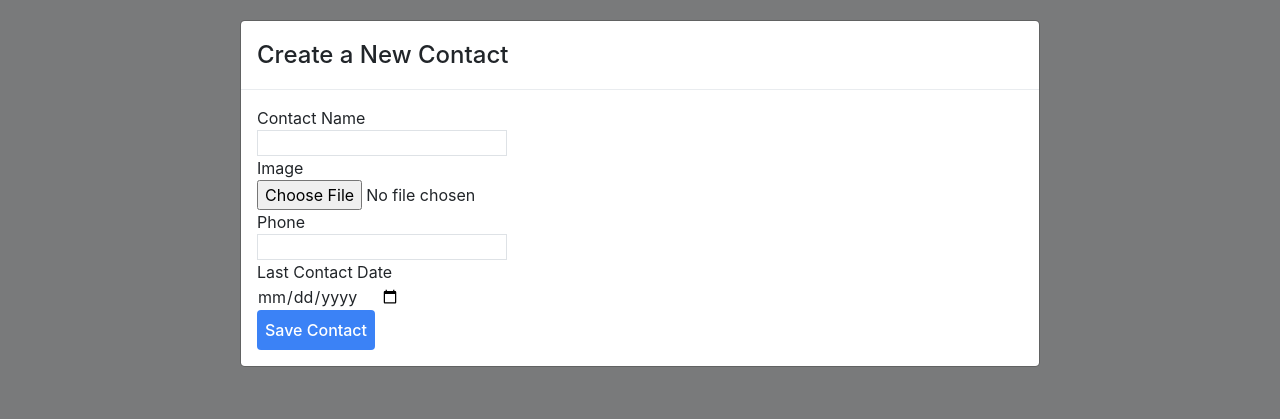
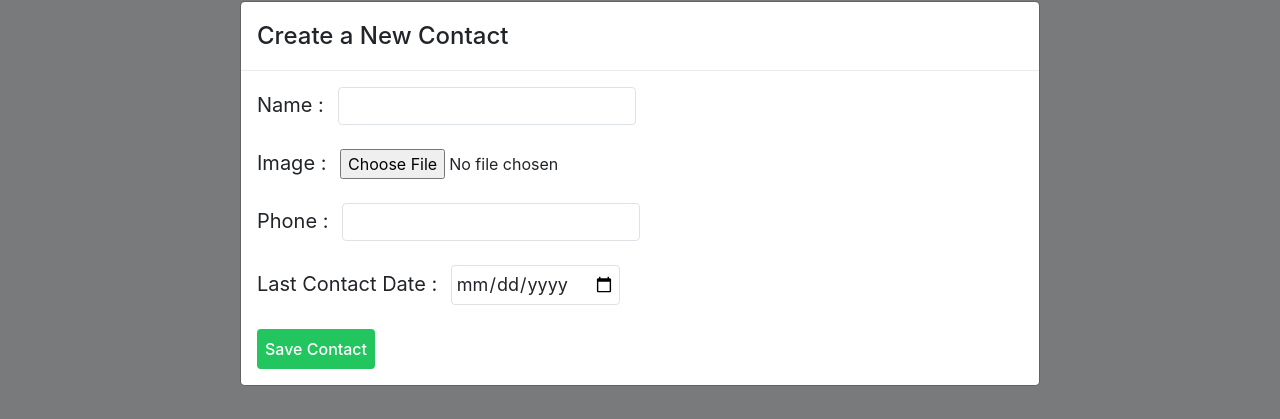
Before and after one commit to jai2201/dex-assessment-project, a React (Create React App) app: page / in a window 1280 px wide. Both pictures are taken after typing "Sample" into the empty fields and a click on the button "+ Add Contact". Shown: the part 207-626 px from the top of the page. Built offline with nearby package versions, Linux system fonts and the light colour scheme; no server answers; the HTML template or start-up script is replaced by a standard one.

Commit message:
styling: Add tailwind css styling to add and edit contact modal.

```diff
--- a/src/App.js
+++ b/src/App.js
@@ -6,6 +6,7 @@ import ContactCard from './components/ContactCard';
 import SearchBox from './components/SearchBox';
 import AddModal from './common/AddModal';
 import EditModal from './common/EditModal';
+
 window.Buffer = window.Buffer || require('buffer').Buffer;
 
 const S3_BUCKET = process.env.REACT_APP_S3_BUCKET;
@@ -41,7 +42,8 @@ function App() {
     }
   };
 
-  const handleSaveContact = async () => {
+  const handleSaveContact = async (event) => {
+    event.preventDefault();
     try {
       const imageS3URL = await handleImageUploadToS3(values.image);
       axios
@@ -75,7 +77,8 @@ function App() {
     }
   };
 
-  const handleUpdateContact = async () => {
+  const handleUpdateContact = async (event) => {
+    event.preventDefault();
     try {
       let body = {};
       if (values.image != null) {
@@ -100,6 +103,32 @@ function App() {
         )
         .then((res) => {
           console.log(res);
+          setEditModalShow(false);
+          setValues({
+            name: '',
+            image: null,
+            phone: '',
+            lastContactDate: '',
+            uploadedImageUrl: '',
+          });
+        })
+        .catch((err) => {
+          console.log(err);
+        });
+      getContacts();
+    } catch (error) {
+      console.log(error);
+    }
+  };
+
+  const handleDeleteContact = async (event) => {
+    event.preventDefault();
+    try {
+      axios
+        .delete(
+          `https://14jpf5t9kc.execute-api.ap-south-1.amazonaws.com/prod/contacts/${values.id}`
+        )
+        .then((res) => {
           setEditModalShow(false);
           setValues({
             name: '',
@@ -149,7 +178,7 @@ function App() {
           <p className="text-4xl font-semibold">Contacts</p>
           <SearchBox />
           <button
-            className="bg-blue-500 text-white p-2 rounded font-medium"
+            className="bg-blue-500 text-white p-2 rounded font-medium focus:outline-none"
             onClick={() => {
               setAddModalShow(true);
               setValues({
@@ -195,77 +224,115 @@ function App() {
           setAddModalShow={setAddModalShow}
           title="Create a New Contact"
         >
-          <p>Contact Name</p>
+          <form onSubmit={handleSaveContact}>
+            <span className="text-xl">Name : </span>
             <input
               type="text"
               required
-            className="border"
+              className="border rounded p-1 text-lg ml-2 focus:outline-none pl-1"
               value={values.name}
               onChange={handleChange('name')}
             />
-          <p>Image</p>
-          <input type="file" required onChange={handleChange('image')} />
-          <p>Phone</p>
+            <br />
+            <br />
+            <span className="text-xl">Image : </span>
+            <input
+              type="file"
+              className="ml-2"
+              required
+              onChange={handleChange('image')}
+            />
+            <br />
+            <br />
+            <span className="text-xl">Phone : </span>
             <input
               type="text"
               required
-            className="border"
+              className="border rounded p-1 text-lg ml-2 focus:outline-none pl-1"
               value={values.phone}
               onChange={handleChange('phone')}
             />
-          <p>Last Contact Date</p>
+            <br />
+            <br />
+            <span className="text-xl">Last Contact Date : </span>
             <input
               type="date"
               required
               value={values.lastContactDate}
               onChange={handleChange('lastContactDate')}
+              className="ml-2 text-lg border rounded p-1"
             />
             <br />
-          <button
-            className="bg-blue-500 text-white p-2 rounded font-medium"
-            onClick={handleSaveContact}
-          >
+            <br />
+            <button className="bg-green-500 text-white p-2 rounded font-medium">
               Save Contact
             </button>
+          </form>
         </AddModal>
         <EditModal
           editModalShow={editModalShow}
           setEditModalShow={setEditModalShow}
           title="Update Contact"
         >
-          <p>Contact Name</p>
+          <form onSubmit={handleUpdateContact}>
+            <span className="text-xl">Name : </span>
             <input
               type="text"
               required
-            className="border"
+              className="border rounded p-1 text-lg ml-2 focus:outline-none pl-1"
               value={values.name}
               onChange={handleChange('name')}
             />
-          <p>Upload new Image</p>
-          <img src={values.uploadedImageUrl} />
-          <input type="file" required onChange={handleChange('image')} />
-          <p>Phone</p>
+            <br />
+            <br />
+            <div className="flex m-auto">
+              <span className="my-auto text-xl mr-2">Uploaded Image : </span>
+              <img
+                src={values.uploadedImageUrl}
+                className="w-36 h-36 rounded-full my-auto"
+                alt="contact"
+              />
+            </div>
+            <br />
+            <br />
+            <span className="text-xl">Upload new image : </span>
+            <input
+              type="file"
+              className="ml-2"
+              onChange={handleChange('image')}
+            />
+            <br />
+            <br />
+            <span className="text-xl">Phone : </span>
             <input
               type="text"
               required
-            className="border"
+              className="border rounded p-1 text-lg ml-2 focus:outline-none pl-1"
               value={values.phone}
               onChange={handleChange('phone')}
             />
-          <p>Last Contact Date</p>
+            <br />
+            <br />
+            <span className="text-xl">Last contact date : </span>
             <input
               type="date"
               required
               value={values.lastContactDate}
               onChange={handleChange('lastContactDate')}
+              className="ml-2 text-lg border rounded p-1"
             />
             <br />
-          <button
-            className="bg-blue-500 text-white p-2 rounded font-medium"
-            onClick={handleUpdateContact}
-          >
+            <br />
+            <button className="bg-yellow-500 text-white p-2 rounded font-medium focus:outline-none">
               Update Contact
             </button>
+            <button
+              className="bg-red-500 text-white p-2 rounded font-medium ml-4 focus:outline-none"
+              onClick={handleDeleteContact}
+            >
+              Delete Contact
+            </button>
+          </form>
         </EditModal>
       </div>
     </div>
--- a/src/common/AddModal.js
+++ b/src/common/AddModal.js
@@ -15,12 +15,9 @@ export default function AddModal({
         size="lg"
         aria-labelledby="contained-modal-title-vcenter"
         centered
-        className="addModal"
       >
         <Modal.Header closeButton>
-          <Modal.Title id="contained-modal-title-vcenter" className="title">
-            {title}
-          </Modal.Title>
+          <Modal.Title id="contained-modal-title-vcenter">{title}</Modal.Title>
         </Modal.Header>
         <Modal.Body className="body">{props.children}</Modal.Body>
       </Modal>
--- a/src/common/EditModal.js
+++ b/src/common/EditModal.js
@@ -15,12 +15,9 @@ export default function EditModal({
         size="lg"
         aria-labelledby="contained-modal-title-vcenter"
         centered
-        className="addModal"
       >
         <Modal.Header closeButton>
-          <Modal.Title id="contained-modal-title-vcenter" className="title">
-            {title}
-          </Modal.Title>
+          <Modal.Title id="contained-modal-title-vcenter">{title}</Modal.Title>
         </Modal.Header>
         <Modal.Body className="body">{props.children}</Modal.Body>
       </Modal>
--- a/src/components/SearchBox.js
+++ b/src/components/SearchBox.js
@@ -3,7 +3,7 @@ const SearchBox = () => {
     <form className="my-auto">
       <input
         type={'text'}
-        placeholder={'type here to search...'}
+        placeholder={'Type here to search contacts...'}
         className={'rounded-md p-2 w-96'}
       />
     </form>
```
Lines whose indentation alone changed are shown as unchanged.
